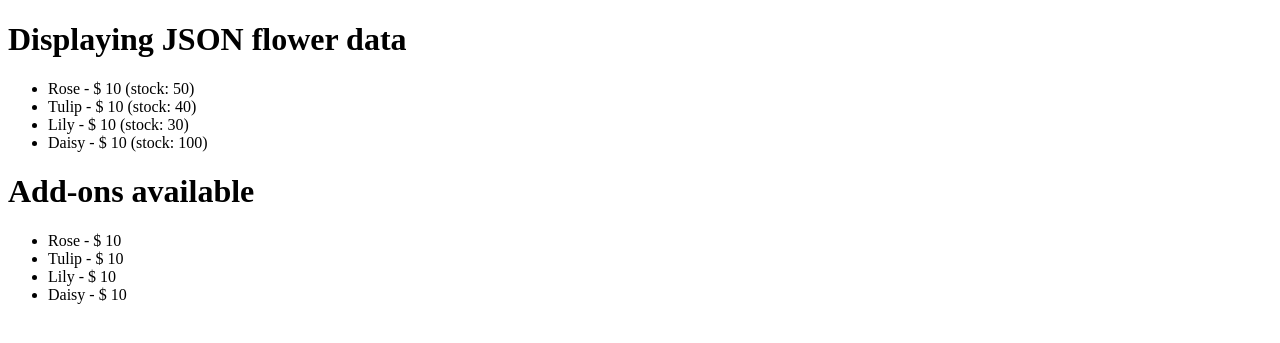
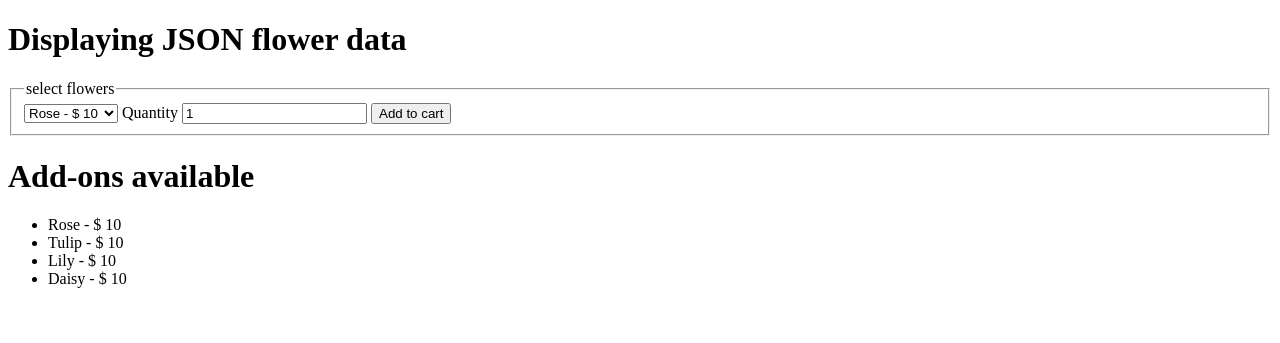
Before and after one commit to st25161-rgb/Flask-Website, a Flask app: page / in a window 1280 px wide. Shown: the top 343 px of the page. Run offline with Flask 3, Linux system fonts and the light colour scheme.

Commit message:
add to cart button aint working, up to the form part

```diff
--- a/app.py
+++ b/app.py
@@ -1,6 +1,21 @@
+# @app.route('/about')
+# def about():
+#     return render_template('about.html')
+
+
+# @app.route('/checkout')
+# def checkout():
+#     return render_template('invoice.html')
+
+
+# @app.route('/orders')
+# def order_history():
+#     return render_template('order_history.html')
+
+
 import json
 
-from flask import Flask, render_template, request, redirect, url_for, session, flash
+from flask import Flask, render_template, request, session, flash, redirect, url_for
 
 app = Flask(__name__)
 app.secret_key = 'your_secret_key'
@@ -18,25 +33,37 @@ def load_data():
 
 @app.route('/')
 def index():
+    flowers = load_data()
     addons = load_data()
-    flowers = load_data()
     return render_template("index.html", addon=addons, flower=flowers)
+
+# Info on form data
+@app.route('/add_to_cart', methods=["POST"])
+def add_to_cart():
+    flower = request.form[flower] #flower name
+    quantity = int(request.form['quantity']) #quantity in numbers
+    flowers, addons = load_data() #aqquires flower data - the addon data
+    cart = session.get('cart', {}) # get cart from the session or a fresh one
+
+    if flower not in flowers:
+        flash("invalid flower selected.")
+        return redirect(url_for('home'))
+
+    if flower in cart:
+        cart[flower] [quantity] += quantity #add existing quantity
+    else:
+        cart[flower] = {
+            'price': flower[flower]['price'],
+            'quantity': quantity
+        }
+
+    session ['cart'] = cart # update the session
+    session.modified = True # flask will save the data
+    flash(f"{quantity} {flower}(s) added to cart.") #says the [flower name] [amount] is added to the end users cart
+    return redirect(url_for('home'))
 
 
 
-# @app.route('/about')
-# def about():
-#     return render_template('about.html')
-
-
-# @app.route('/checkout')
-# def checkout():
-#     return render_template('invoice.html')
-
-
-# @app.route('/orders')
-# def order_history():
-#     return render_template('order_history.html')
 
 
 
--- a/templates/index.html
+++ b/templates/index.html
@@ -7,11 +7,19 @@
 </head>
 <body>
         <h1> Displaying JSON flower data</h1>
-        <ul>
-            {% for flower, details in flower.items() %}
-            <li>{{ flower }} - $ {{ details['price'] }} (stock: {{ details['stock'] }}) </li>
-            {% endfor %}
-        </ul>
+        <form action="{{ url_for('add_to_cart')}}" method="post">
+            <fieldset>
+                <legend for="flower"> select flowers</legend>
+                <select name="flower" id="flower">
+                {% for flower, details in flower.items() %}
+                <option value="{{ flower }}">{{ flower }} - $ {{ details['price'] }} </option>
+                {% endfor %}
+            </select>
+            <label for="quantity"> Quantity </label>
+            <input type="number" name="quantity" value="1" min="1">
+            <button type="submit"> Add to cart </button>
+            </fieldset>
+        </form>
 
         <h1> Add-ons available</h1>
         <ul>
```
Also changed, not shown: templates/index1.html (added, +25 -0 lines).
